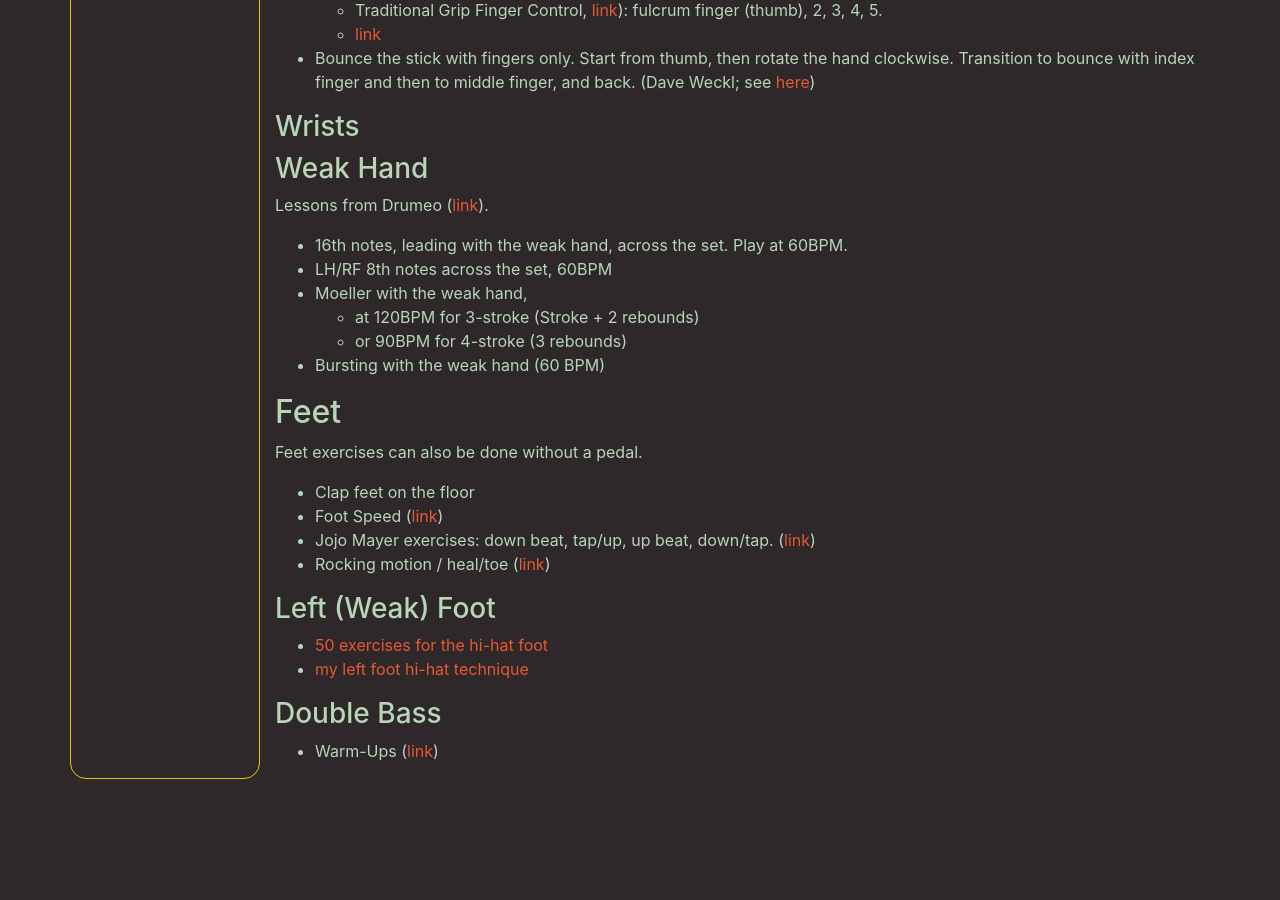
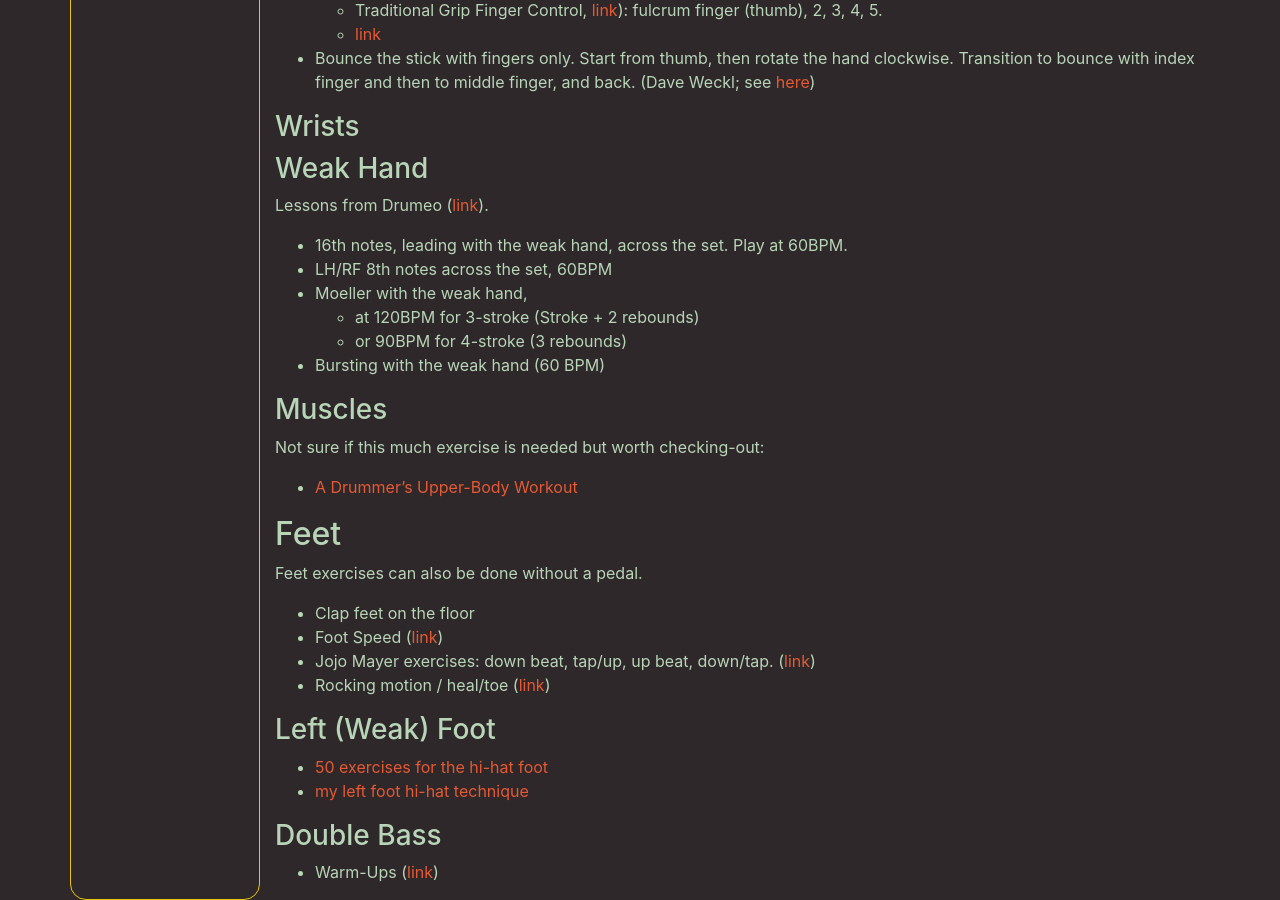
Before and after one commit to MisterY/music-site, a Jekyll site: the page built from drums/exercises.md, in a window 1280 px wide and 900 px high, scrolled down 810 px. Built offline with Jekyll 4.4.1, drawn with Linux system fonts in a browser that asks for light colours; nearby versions of some CDN libraries; our own code applies the rules of GitHub Pages for plain Markdown files; before the commit the page ends 1589 px from its top, so only the background shows below that.

Commit message:
upper-body exercises

```diff
--- a/drums/exercises.md
+++ b/drums/exercises.md
@@ -47,6 +47,12 @@ Lessons from Drumeo ([link](https://www.youtube.com/watch?v=clap3PLe82c)).
     - or 90BPM for 4-stroke (3 rebounds)
 - Bursting with the weak hand (60 BPM)
 
+### Muscles
+
+Not sure if this much exercise is needed but worth checking-out:
+
+- [A Drummer’s Upper-Body Workout](http://drummagazine.com/a-drummers-upper-body-workout/)
+
 ## Feet
 
 Feet exercises can also be done without a pedal.
```
